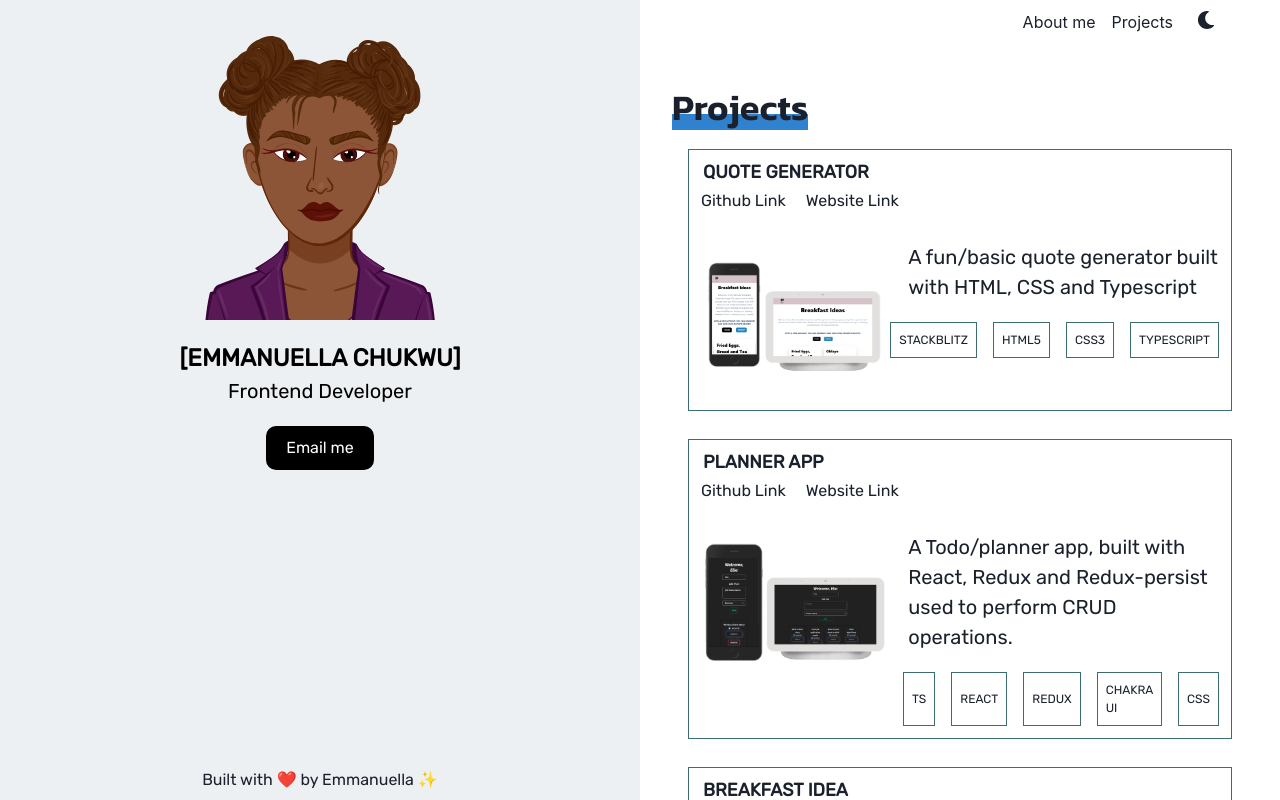
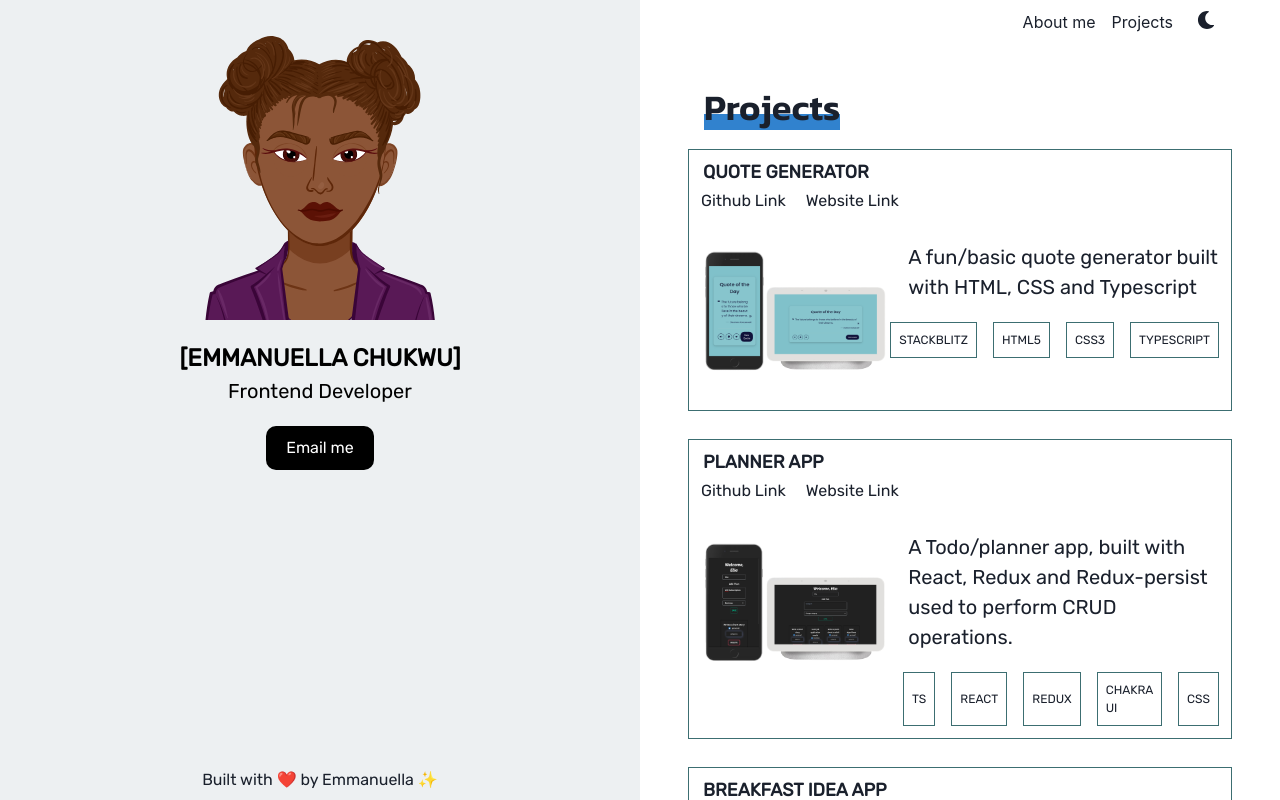
Before and after one commit to Emmanuella-codes/my-portfolio, a React (Create React App) app: page /projects in a window 1280 px wide. Built offline with nearby package versions, Linux system fonts and the light colour scheme.

Commit message:
fix quote project picture and more styles

```diff
--- a/src/components/ProjectCard.tsx
+++ b/src/components/ProjectCard.tsx
@@ -11,6 +11,7 @@ import BreakfastPic from "../assets/Screenshots/breakfast-pic.png";
 import ManagePic from "../assets/Screenshots/manage-pic.png";
 import PortfolioPic from "../assets/Screenshots/portfolio-pic.png";
 import PlannerPic from "../assets/Screenshots/planner-pic.png";
+import QuotePic from "../assets/Screenshots/quote-pic.png";
 import "./styles/index.css";
 
 type Project = {
@@ -29,7 +30,7 @@ const projects: Project[] = [
       "A fun/basic quote generator built with HTML, CSS and Typescript",
     technologies: ["STACKBLITZ", "HTML5", "CSS3", "TYPESCRIPT"],
     githubLink: "https://github.com/Emmanuella-codes/quote-generator",
-    cardPicture: BreakfastPic,
+    cardPicture: QuotePic,
     websiteLink: "https://typescript-screev.stackblitz.io/",
   },
   {
@@ -80,7 +81,7 @@ const ProjectCard = ({ project }: { project: Project }) => {
         fontFamily={"Rubik"}
       >
         <Box>
-          <Heading w={{ base: "67%", md: "35%" }} className="github-btn">
+          <Heading w={{ base: "67%", md: "42%" }} className="github-btn">
             <span
               style={{
                 paddingInlineStart: "2px",
@@ -95,6 +96,7 @@ const ProjectCard = ({ project }: { project: Project }) => {
               <Box>
                 <Link
                   href={project.githubLink}
+                  target="_blank"
                   fontSize={"md"}
                   className="website-btn"
                   style={{ textDecoration: "none" }}
@@ -105,6 +107,7 @@ const ProjectCard = ({ project }: { project: Project }) => {
               <Box>
                 <Link
                   href={project.websiteLink}
+                  target="_blank"
                   fontSize={"md"}
                   className="website-btn"
                   style={{ textDecoration: "none" }}
--- a/src/components/ProjectCmp.tsx
+++ b/src/components/ProjectCmp.tsx
@@ -12,7 +12,7 @@ const ProjectCmp = () => {
         alignItems={{ base: "center" }}
         maxW={{ base: "80vw" }}
       >
-        <Flex alignSelf="flex-start" mx={{ base: "3", md: "8" }}>
+        <Flex alignSelf="flex-start" mx={{ base: "3", md: "10%" }}>
           <Heading as="h2" size="xl" fontFamily={"Kanit"} fontWeight={600}>
             <Text
               as={"span"}
@@ -30,7 +30,6 @@ const ProjectCmp = () => {
             >
               Projects
             </Text>
-
           </Heading>
         </Flex>
         <Box display="flex" flexDir="column" mt="20px" gap={7}>
```
Also changed, not shown: src/assets/Screenshots/quote-pic.png (added).
